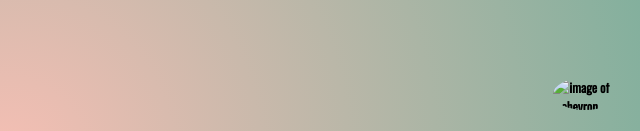
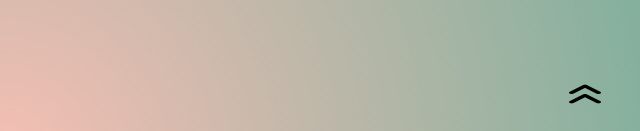
Before and after one commit to KSheridan86/BundooCakes, a plain HTML site: page baker/index.html in a window 1280 px wide. Shown: the part 666-797 px from the top of the page, 640-1280 px from the left. Drawn offline with nearby package versions, Linux system fonts and the light colour scheme; the site is published under a folder, as on GitHub Pages, so addresses that start at the root find nothing.

Commit message:
back to top button links updated

```diff
--- a/baker/index.html
+++ b/baker/index.html
@@ -168,7 +168,7 @@
             <div class="row justify-content-end">
                 <div class="col-5 col-md-2 col-lg-1">
                     <a href="#" aria-label="back to top button">
-                        <img class="top-btn" src="/images/back-to-top.png"
+                        <img class="top-btn" src="../images/back-to-top.png"
                             alt="image of a chevron pointing up">
                     </a>
                 </div>
```
Also changed, not shown: cakes/index.html (+1 -1 lines), gallery/index.html (+1 -1 lines).
